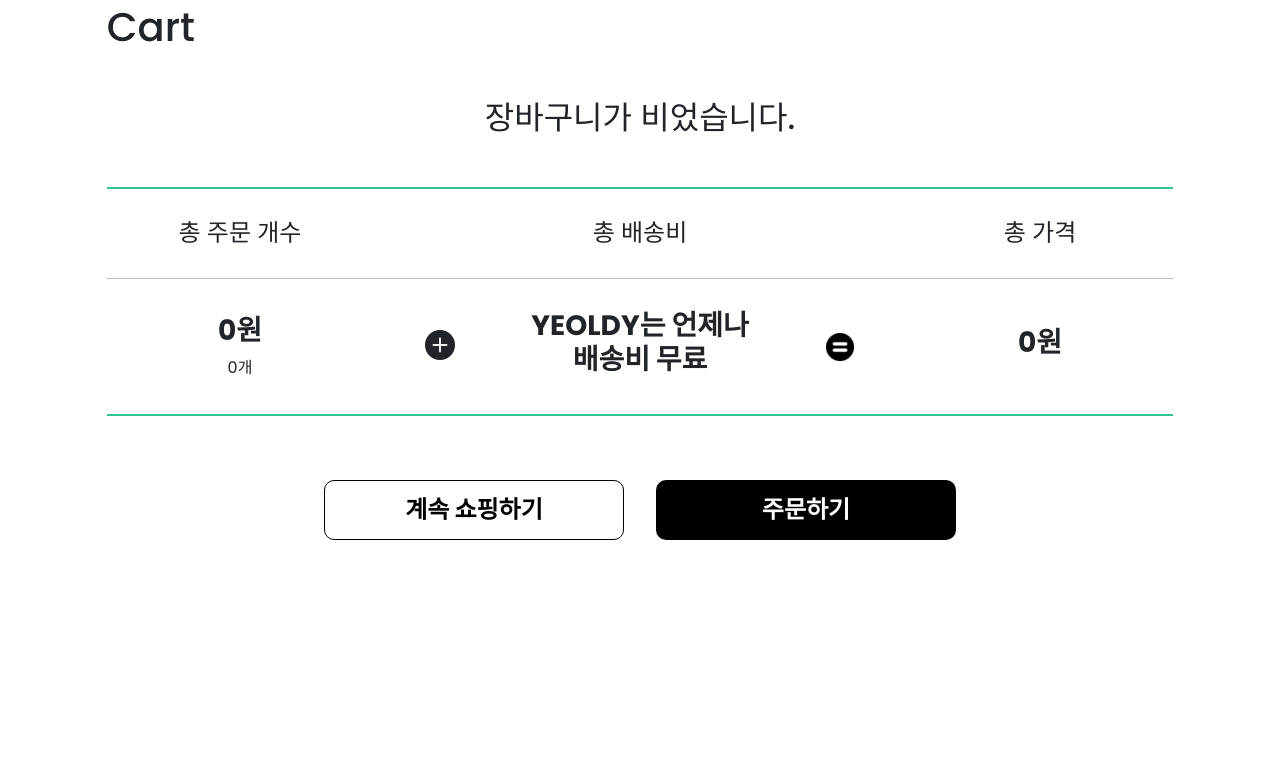
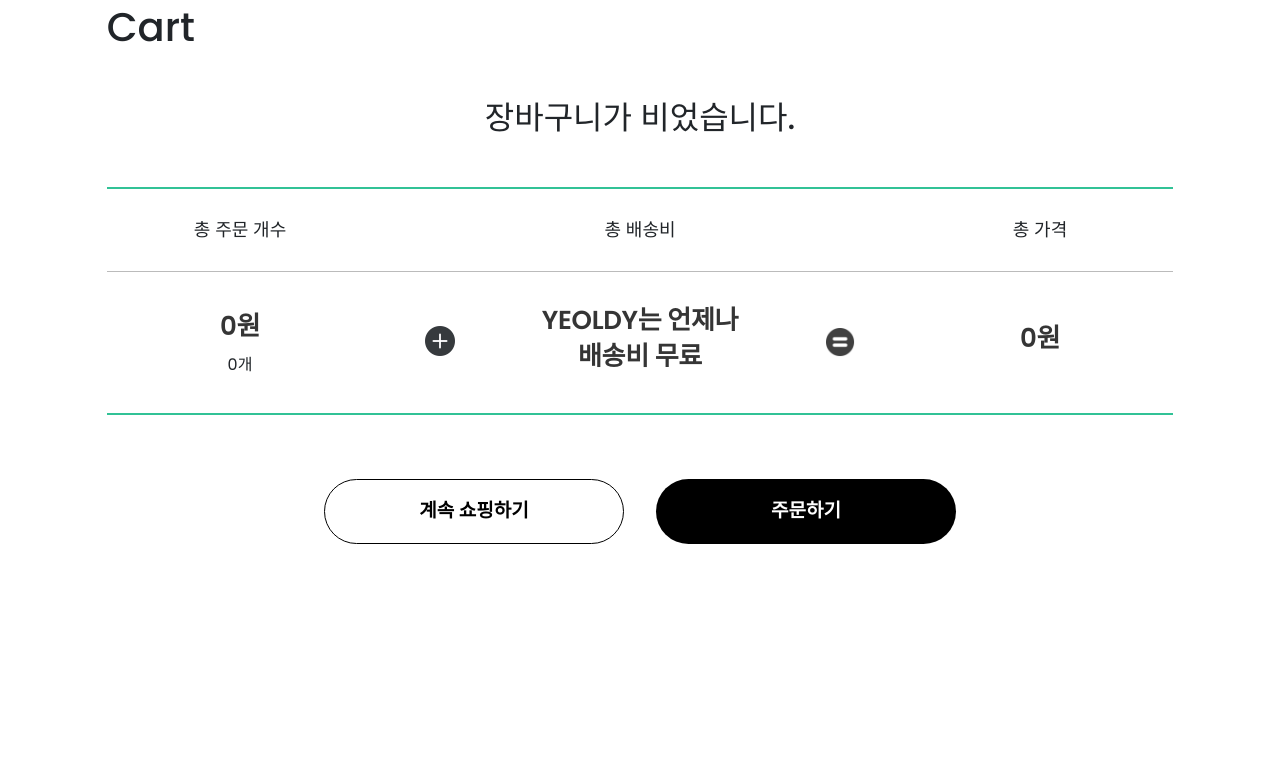
Before and after one commit to SeBin-Kwon/YEOLDY, a Django app: page /cart/ in a window 1280 px wide. Shown: the part 125-909 px from the top of the page. Run offline with Django 3.2, Linux system fonts and the light colour scheme; the visitor is signed in with stand-in values (Sample User, id 1); data that the repository does not hold is empty; some libraries are stand-ins or nearby versions.

Commit message:
design : cart 수정 [권세빈]

```diff
--- a/cart/templates/cart/cart.html
+++ b/cart/templates/cart/cart.html
@@ -13,7 +13,7 @@
   {% if not cart_items %}
     <h2 class="col-10 m-auto mb-5 text-center">장바구니가 비었습니다.</h2>
   {% else %}
-    <table class="col-10 m-auto mb-5">
+    <table class="col-10 m-auto mb-3">
       <thead>
         <tr>
           <th>제품명</th>
@@ -75,7 +75,7 @@
     {% if cart_items %}
       <div class="mb-5 d-flex justify-content-end">
         <a class="cart-clear-link" href="{% url 'cart:clear_cart' %}">
-          <div class="cart-clear-btn ">
+          <div class="cart-clear-btn">
             장바구니 비우기
           </div>
         </a>
@@ -96,16 +96,16 @@
       </div>
       <div class="pricebox">
         <div class="col-3">
-          <h3 class="fw-bold">{{ total|intcomma }}원</h3>
+          <h3 class="pricetext">{{ total|intcomma }}원</h3>
           {{ cart_items.count }}개
         </div>
-        <i class="bi bi-plus-circle-fill" style="font-size:30px;"></i>
+        <i class="bi bi-plus-circle-fill" style="font-size:30px; opacity:90%;"></i>
         <div class="col-3">
-          <h3 class="fw-bold">YEOLDY는 언제나<br/>배송비 무료</h3>
+          <h3 class="pricetext">YEOLDY는 언제나<br/>배송비 무료</h3>
         </div>
-        <img src="{% static 'images/equal.png' %}" alt="" style="width:30px; height:30px;">
+        <img src="{% static 'images/equal.png' %}" alt="" style="width:30px; height:30px; opacity:75%;">
         <div class="col-3">
-          <h3 class="fw-bold">{{ total|intcomma }}원</h3>
+          <h3 class="pricetext">{{ total|intcomma }}원</h3>
         </div>
       </div>
     </div>
--- a/static/css/cart.css
+++ b/static/css/cart.css
@@ -137,6 +137,16 @@ td {
 
 .pricebox-title {
     margin: 0;
+    font-size: 18px;
+    font-weight: 400;
+}
+
+.pricetext {
+    font-size: 26px;
+    font-weight: 600;
+    line-height: 1.4;
+    color: #353535;
+    letter-spacing: -0.3px;
 }
 
 .button-box{
@@ -151,18 +161,20 @@ td {
     justify-content: center;
     align-items: center;
     width: 300px;
-    height: 60px;
+    height: 65px;
     text-decoration: none;
     background: #fff;
     color: #000;
     border: 1px solid #000;
-    font-size: 24px;
-    font-weight: bolder;
-    border-radius: 10px;
+    font-size: 19px;
+    font-weight: 600;
+    border-radius: 40px;
+    transition: 0.3s;
 }
 
 .button-box .main:hover{
     color: #0DB295;
+    border: 1px solid #0DB295;
 }
 
 .button-box .order{
@@ -171,13 +183,14 @@ td {
     justify-content: center;
     align-items: center;
     width: 300px;
-    height: 60px;
+    height: 65px;
     text-decoration: none;
     background: #000;
     color: #fff;
-    font-size: 24px;
-    font-weight: bolder;
-    border-radius: 10px;
+    font-size: 19px;
+    font-weight: 600;
+    border-radius: 40px;
+    transition: 0.3s;
 }
 
 .button-box .order:hover{
```
Also changed, not shown: other parts of static/css/cart.css (+13 -13 lines).
